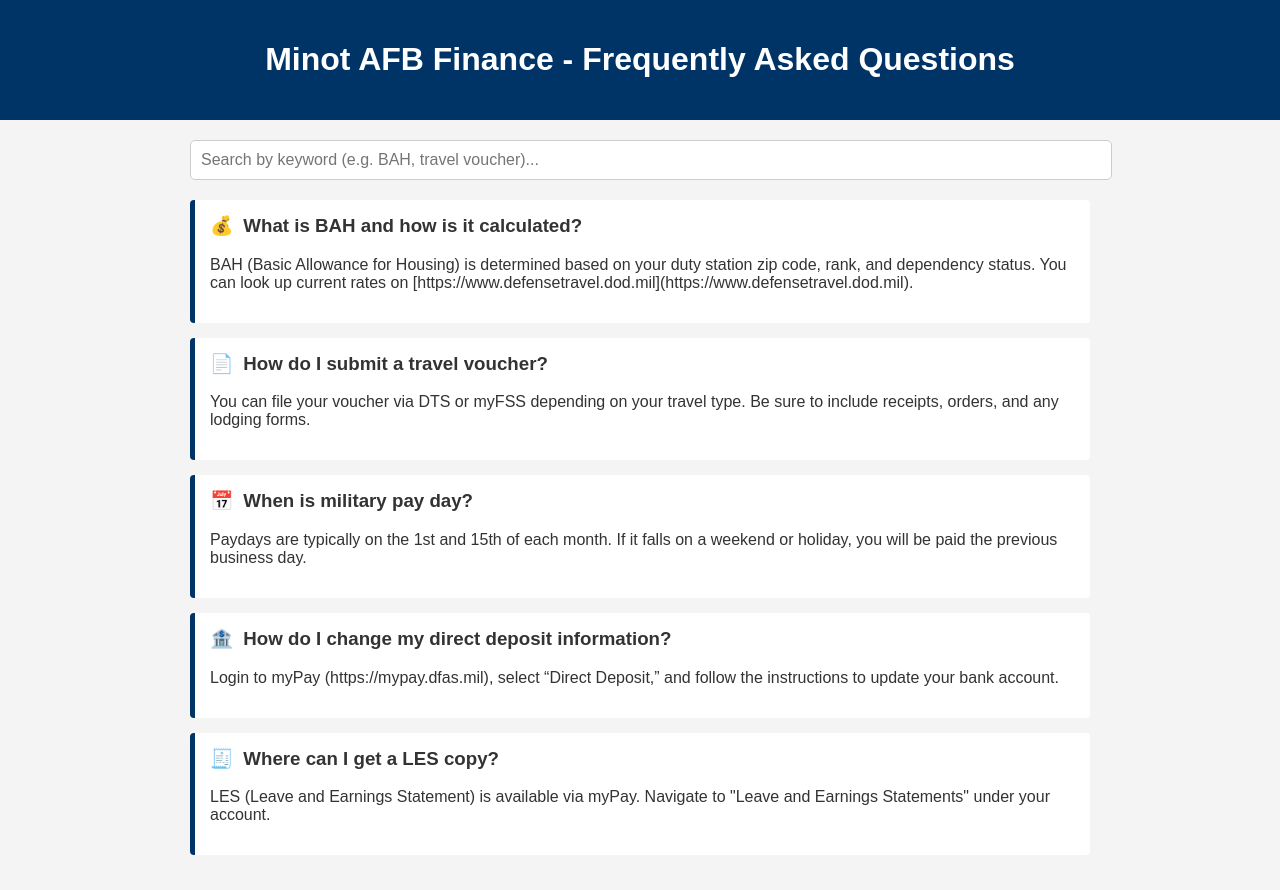
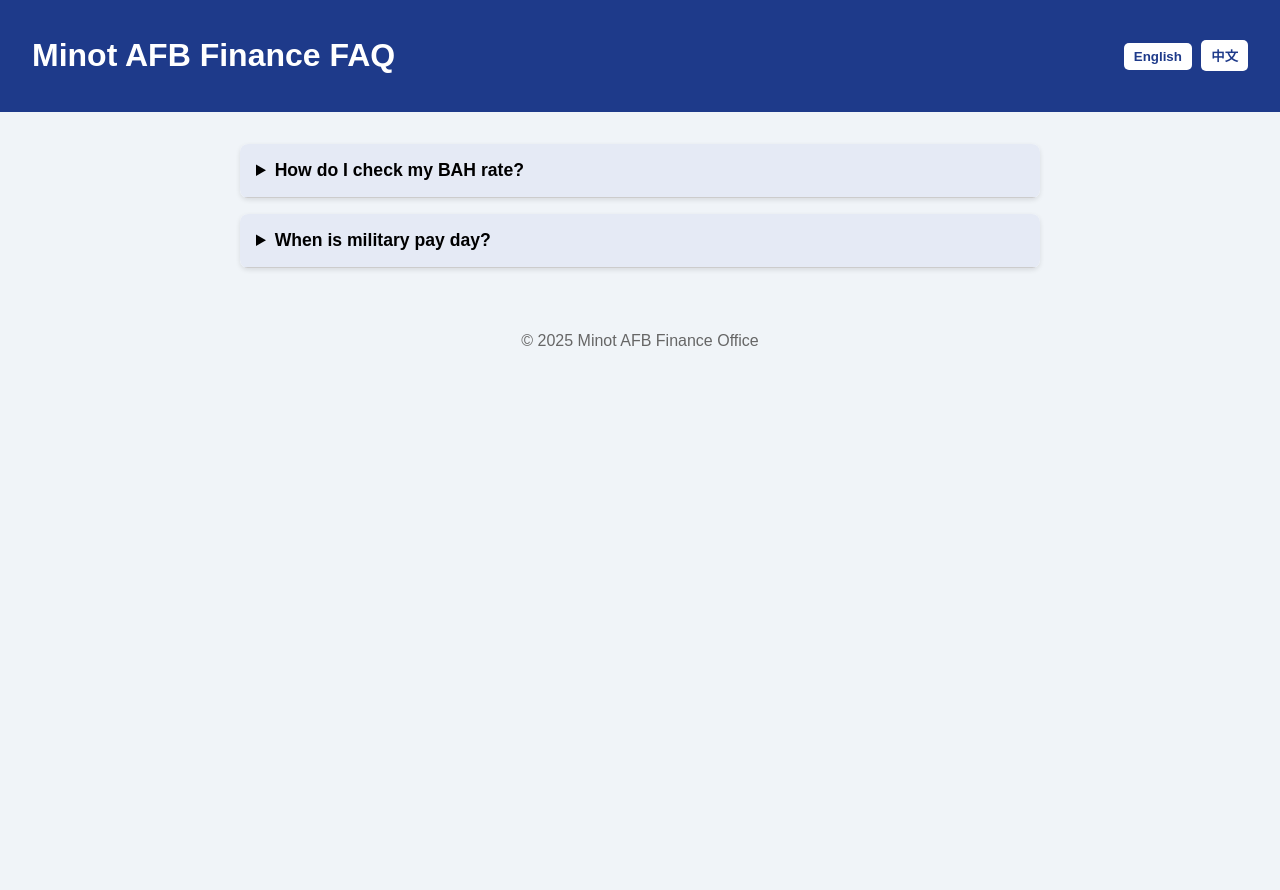
Before and after one commit to lanivy/minotafbfinance, a plain HTML site: page index.html in a window 1280 px wide. After the commit the page ends 800 px from the top, so only its background shows below. Drawn offline with Linux system fonts and the light colour scheme.

Commit message:
index.html

```diff
--- a/index.html
+++ b/index.html
@@ -2,103 +2,123 @@
 <html lang="en">
 <head>
   <meta charset="UTF-8" />
-  <meta name="viewport" content="width=device-width, initial-scale=1.0" />
+  <meta name="viewport" content="width=device-width, initial-scale=1.0"/>
   <title>Minot AFB Finance FAQ</title>
   <style>
     body {
       font-family: Arial, sans-serif;
-      background: #f4f4f4;
-      color: #333;
       margin: 0;
-      padding: 0;
+      background-color: #f0f4f8;
     }
     header {
-      background: #003366;
-      color: #fff;
-      padding: 20px 0;
-      text-align: center;
+      background-color: #1e3a8a;
+      color: white;
+      padding: 1rem 2rem;
+      display: flex;
+      justify-content: space-between;
+      align-items: center;
+    }
+    .language-switcher button {
+      background-color: white;
+      color: #1e3a8a;
+      border: none;
+      padding: 6px 10px;
+      margin-left: 5px;
+      font-weight: bold;
+      cursor: pointer;
+      border-radius: 5px;
     }
     .container {
-      max-width: 900px;
-      margin: auto;
-      padding: 20px;
-    }
-    .search-box {
-      margin-bottom: 20px;
-    }
-    input[type="text"] {
-      width: 100%;
-      padding: 10px;
-      font-size: 16px;
-      border-radius: 5px;
-      border: 1px solid #ccc;
+      max-width: 800px;
+      margin: 2rem auto;
+      padding: 0 1rem;
     }
     .faq {
-      background: #fff;
-      margin-bottom: 15px;
-      padding: 15px;
-      border-left: 5px solid #003366;
-      border-radius: 4px;
+      background-color: white;
+      margin-bottom: 1rem;
+      border-radius: 8px;
+      box-shadow: 0 2px 5px rgba(0,0,0,0.1);
+      overflow: hidden;
     }
-    .faq h3 {
-      margin-top: 0;
+    .faq summary {
+      padding: 1rem;
+      font-weight: bold;
+      font-size: 1.1rem;
+      cursor: pointer;
+      background-color: #e5eaf5;
+      border-bottom: 1px solid #ccc;
     }
-    .faq-icon {
-      margin-right: 10px;
+    .faq summary:hover {
+      background-color: #d8e2f0;
+    }
+    .faq p {
+      padding: 1rem;
+      margin: 0;
+    }
+    .hidden {
+      display: none;
+    }
+    .visible {
+      display: block;
+    }
+    footer {
+      text-align: center;
+      padding: 1rem;
+      color: #666;
     }
   </style>
 </head>
 <body>
   <header>
-    <h1>Minot AFB Finance - Frequently Asked Questions</h1>
+    <h1 id="page-title">Minot AFB Finance FAQ</h1>
+    <div class="language-switcher">
+      <button onclick="switchLang('en')">English</button>
+      <button onclick="switchLang('zh')">中文</button>
+    </div>
   </header>
   <div class="container">
-    <div class="search-box">
-      <input type="text" id="searchInput" placeholder="Search by keyword (e.g. BAH, travel voucher)...">
+    <div class="faq lang-en">
+      <details>
+        <summary>How do I check my BAH rate?</summary>
+        <p>Visit <a href="https://www.defensetravel.dod.mil/site/bah.cfm" target="_blank" rel="noopener noreferrer">https://www.defensetravel.dod.mil/site/bah.cfm</a> and input your rank and zip code (58705 for Minot AFB).</p>
+      </details>
     </div>
-
-    <div class="faq-list">
-      <div class="faq">
-        <h3><span class="faq-icon">💰</span>What is BAH and how is it calculated?</h3>
-        <p>BAH (Basic Allowance for Housing) is determined based on your duty station zip code, rank, and dependency status. You can look up current rates on [https://www.defensetravel.dod.mil](https://www.defensetravel.dod.mil).</p>
-      </div>
-
-      <div class="faq">
-        <h3><span class="faq-icon">📄</span>How do I submit a travel voucher?</h3>
-        <p>You can file your voucher via DTS or myFSS depending on your travel type. Be sure to include receipts, orders, and any lodging forms.</p>
-      </div>
-
-      <div class="faq">
-        <h3><span class="faq-icon">📅</span>When is military pay day?</h3>
-        <p>Paydays are typically on the 1st and 15th of each month. If it falls on a weekend or holiday, you will be paid the previous business day.</p>
-      </div>
-
-      <div class="faq">
-        <h3><span class="faq-icon">🏦</span>How do I change my direct deposit information?</h3>
-        <p>Login to myPay (https://mypay.dfas.mil), select “Direct Deposit,” and follow the instructions to update your bank account.</p>
-      </div>
-
-      <div class="faq">
-        <h3><span class="faq-icon">🧾</span>Where can I get a LES copy?</h3>
-        <p>LES (Leave and Earnings Statement) is available via myPay. Navigate to "Leave and Earnings Statements" under your account.</p>
-      </div>
-
-      <!-- Add more Q&A entries here -->
-
+    <div class="faq lang-zh hidden">
+      <details>
+        <summary>如何查询我的住房补贴（BAH）标准？</summary>
+        <p>请访问 <a href="https://www.defensetravel.dod.mil/site/bah.cfm" target="_blank" rel="noopener noreferrer">https://www.defensetravel.dod.mil/site/bah.cfm</a>，输入军衔和邮编（Minot AFB 为 58705）。</p>
+      </details>
+    </div>
+    <div class="faq lang-en">
+      <details>
+        <summary>When is military pay day?</summary>
+        <p>Usually the 1st and 15th of each month. If it falls on a weekend or holiday, payment is made on the previous business day.</p>
+      </details>
+    </div>
+    <div class="faq lang-zh hidden">
+      <details>
+        <summary>军人发薪日是什么时候？</summary>
+        <p>通常为每月1日和15日，若遇周末或节假日则提前发放。</p>
+      </details>
     </div>
   </div>
-
+  <footer>
+    <p>&copy; 2025 Minot AFB Finance Office</p>
+  </footer>
   <script>
-    const searchInput = document.getElementById("searchInput");
-    const faqs = document.querySelectorAll(".faq");
-
-    searchInput.addEventListener("input", function () {
-      const keyword = this.value.toLowerCase();
-      faqs.forEach(faq => {
-        const text = faq.innerText.toLowerCase();
-        faq.style.display = text.includes(keyword) ? "block" : "none";
-      });
-    });
+    function switchLang(lang) {
+      const enItems = document.querySelectorAll('.lang-en');
+      const zhItems = document.querySelectorAll('.lang-zh');
+      if (lang === 'en') {
+        enItems.forEach(el => el.classList.remove('hidden'));
+        zhItems.forEach(el => el.classList.add('hidden'));
+        document.getElementById('page-title').innerText = 'Minot AFB Finance FAQ';
+      } else {
+        zhItems.forEach(el => el.classList.remove('hidden'));
+        enItems.forEach(el => el.classList.add('hidden'));
+        document.getElementById('page-title').innerText = '迈诺特空军基地财务常见问题';
+      }
+    }
   </script>
 </body>
 </html>
```
